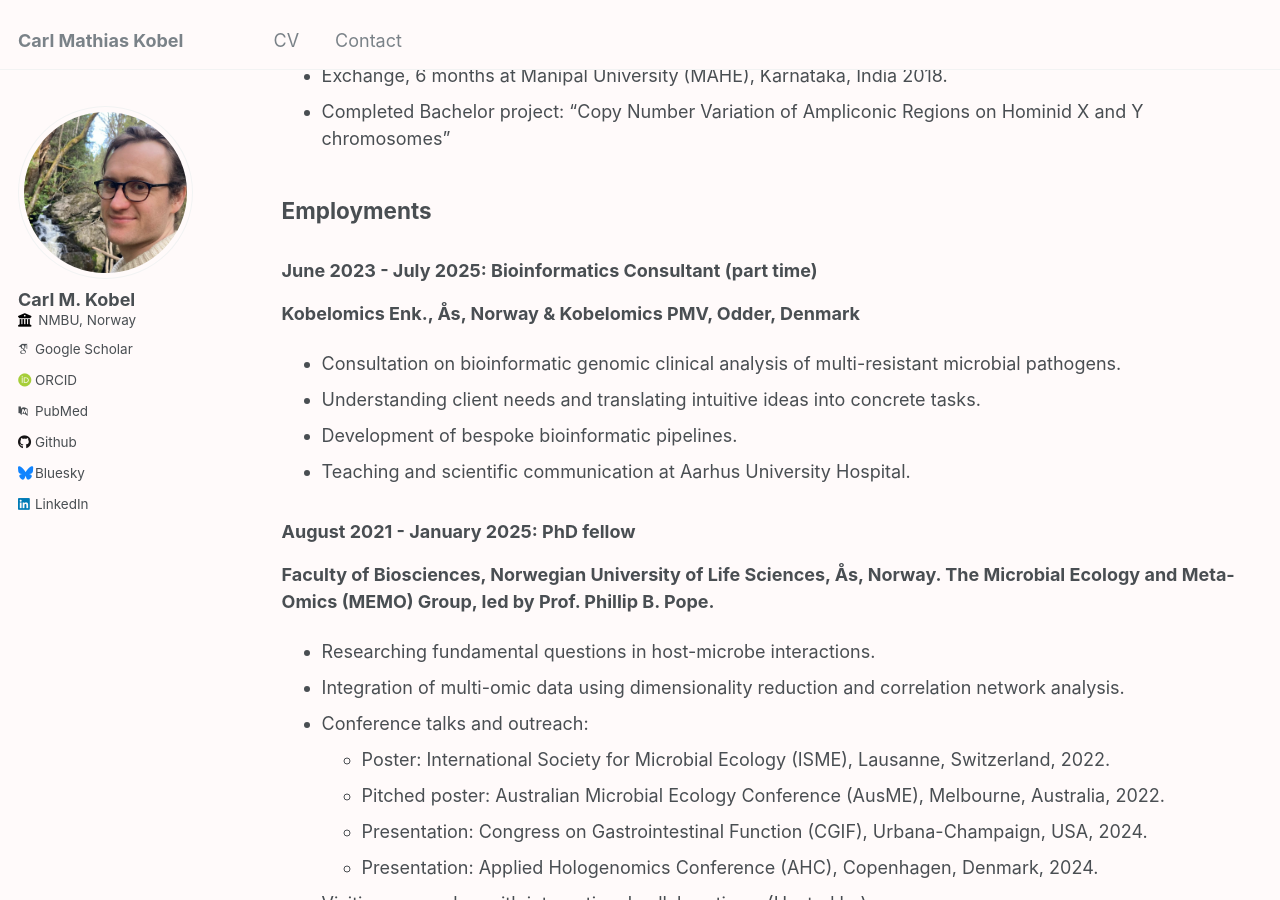
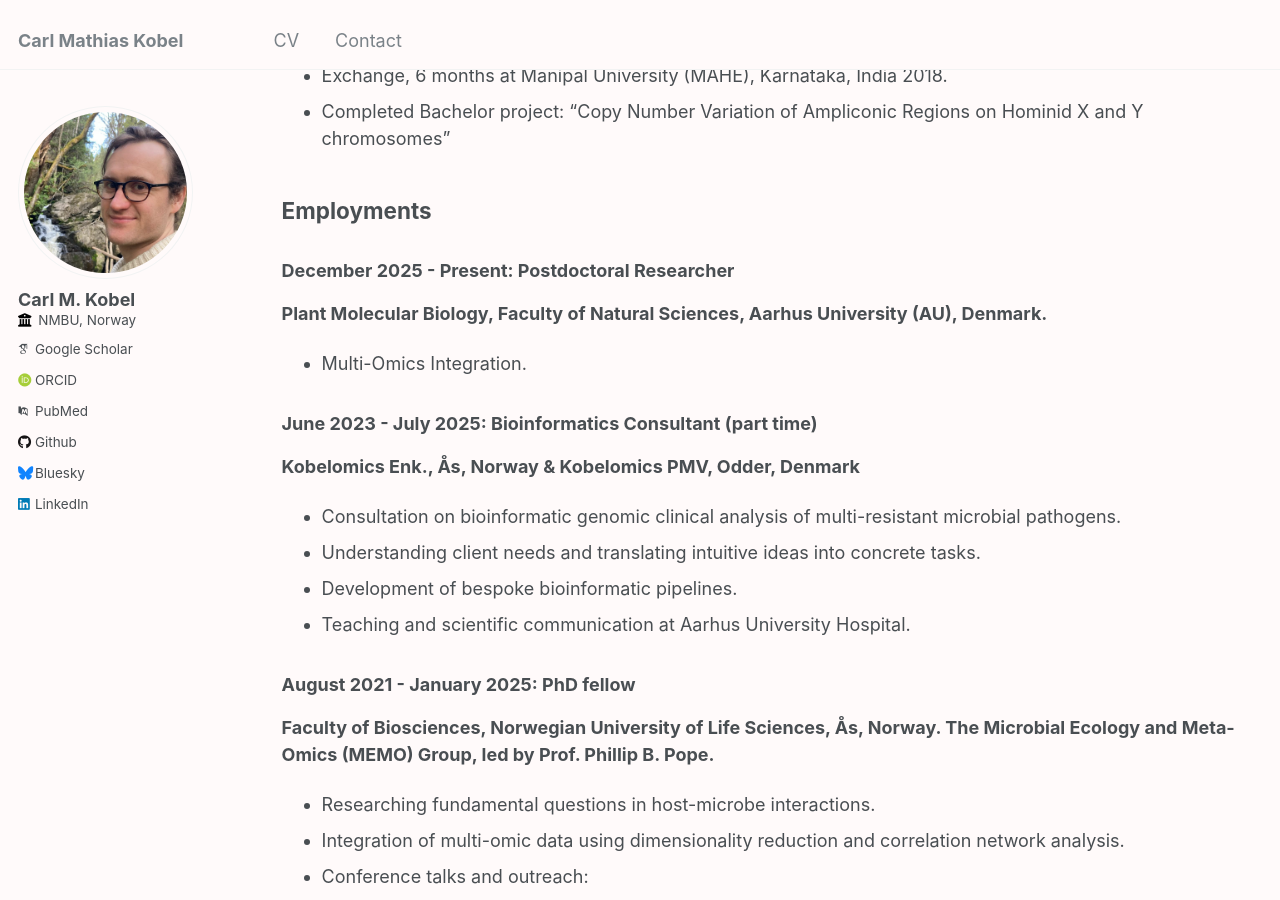
Before and after one commit to cmkobel/cmkobel.github.io, a Jekyll site: the page built from _pages/cv.md, in a window 1280 px wide and 900 px high, scrolled down 936 px. Built offline with Jekyll 4.4.1, drawn with Linux system fonts in a browser that asks for light colours; some web fonts are replaced.

Commit message:
Update cv.md

```diff
--- a/_pages/cv.md
+++ b/_pages/cv.md
@@ -38,6 +38,11 @@ redirect_from:
 
 
 ## Employments
+
+### December 2025 - Present: Postdoctoral Researcher
+
+**Plant Molecular Biology, Faculty of Natural Sciences, Aarhus University (AU), Denmark.**
+  - Multi-Omics Integration.
 
 ### June 2023 - July 2025: Bioinformatics Consultant (part time)
 
```
